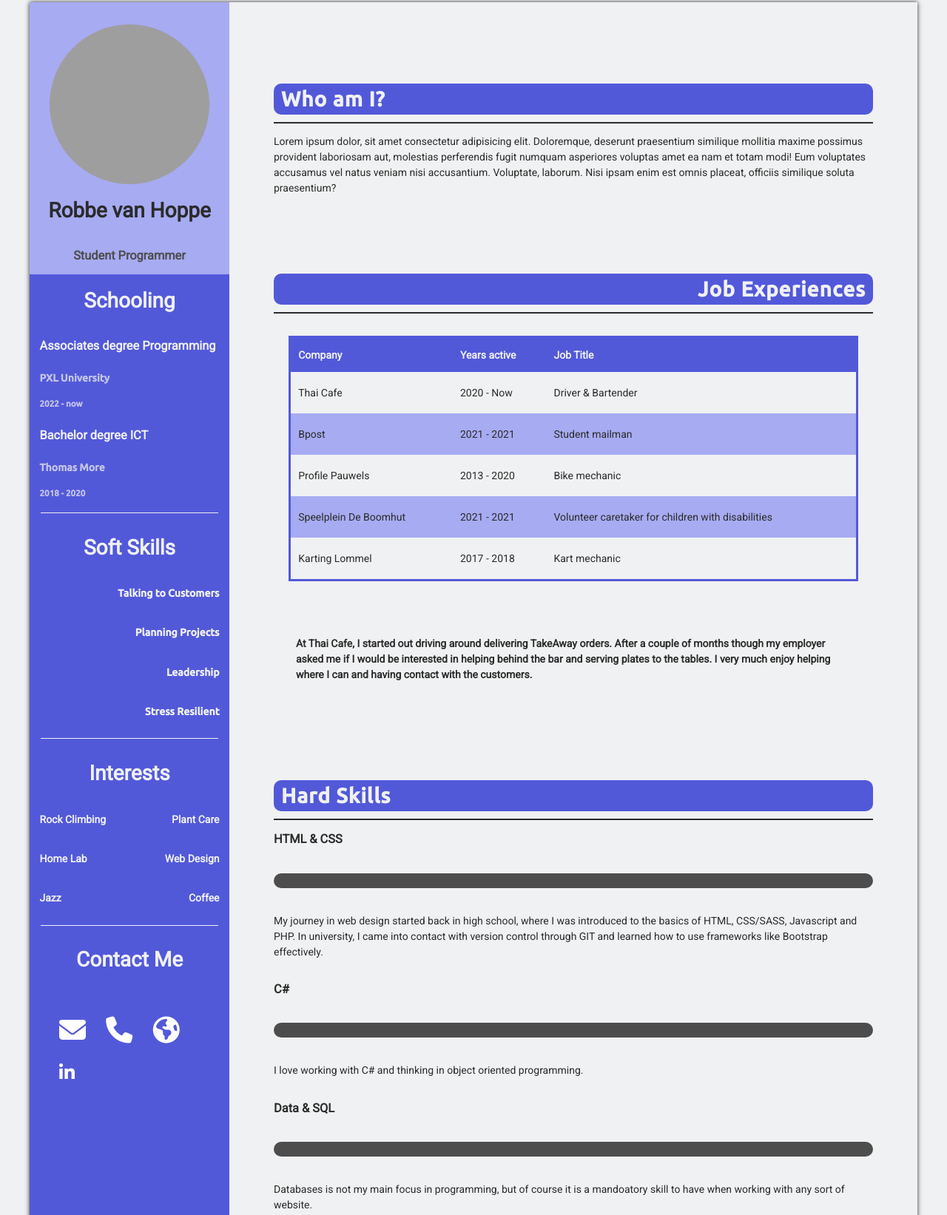
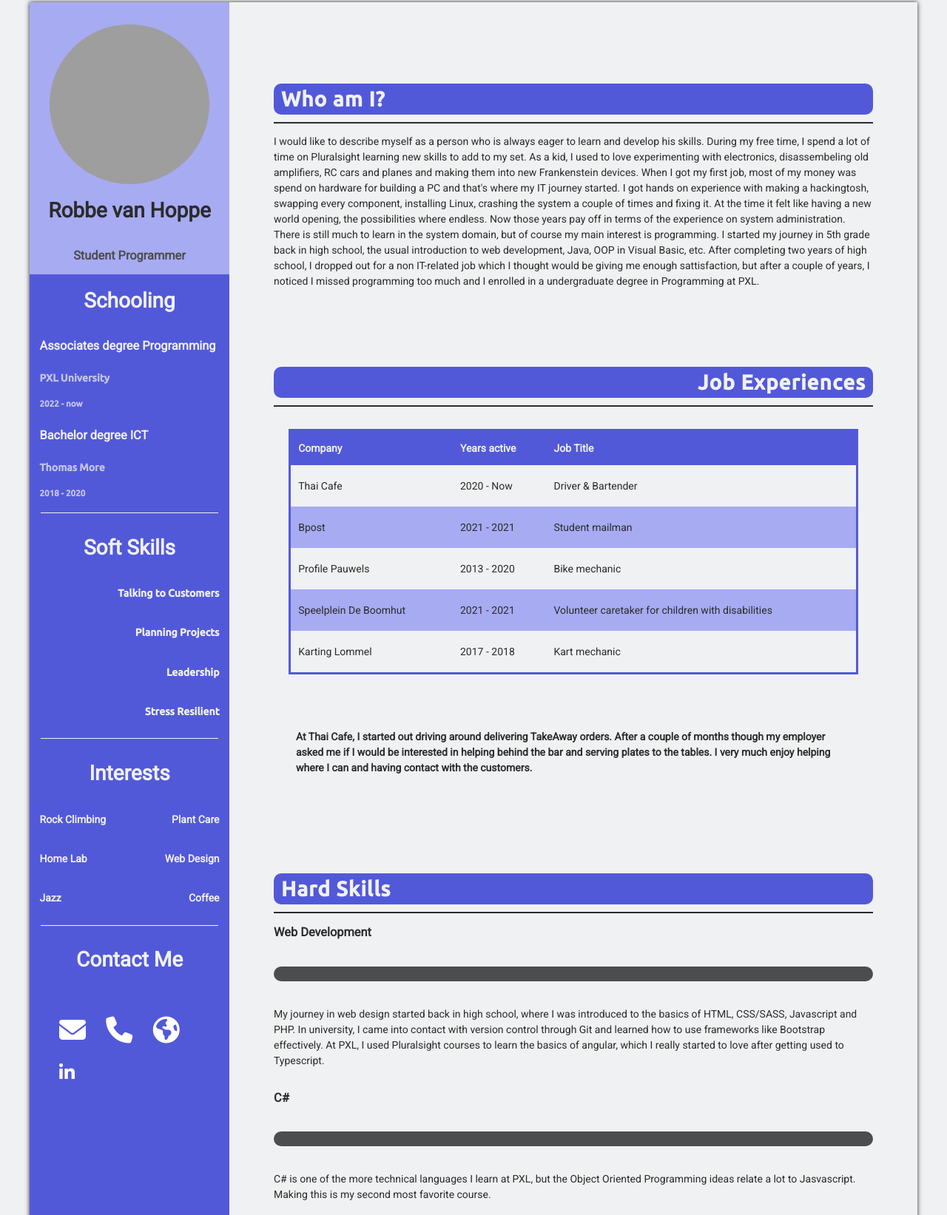
Before and after one commit to Robbe-vH/WebEssentials_22-23, a plain HTML site: page CV/index.html in a window 1280 px wide. Shown: the part 120-1763 px from the top of the page at 74% size. Drawn offline with nearby package versions, Linux system fonts and the light colour scheme; grey boxes are pictures that could not be loaded.

Commit message:
beschrijvende tekst toegevoegd

```diff
--- a/CV/index.html
+++ b/CV/index.html
@@ -134,10 +134,21 @@
                 </div>
 
                 <div class="hr"></div>
-                <p>Lorem ipsum dolor, sit amet consectetur adipisicing elit. Doloremque, deserunt praesentium similique
-                    mollitia maxime possimus provident laboriosam aut, molestias perferendis fugit numquam asperiores
-                    voluptas amet ea nam et totam modi! Eum voluptates accusamus vel natus veniam nisi accusantium.
-                    Voluptate, laborum. Nisi ipsam enim est omnis placeat, officiis similique soluta praesentium?</p>
+                <p>I would like to describe myself as a person who is always eager to learn and develop his skills.
+                    During my free time, I spend a lot of time on Pluralsight learning new skills to add to my set. As a
+                    kid, I used to love experimenting with electronics, disassembeling old amplifiers, RC cars and
+                    planes and making them into new Frankenstein devices. When I got my first job, most of my money was
+                    spend on hardware for building a PC and that's where my IT journey started. I got hands on
+                    experience with making a hackingtosh, swapping every component, installing Linux, crashing the
+                    system a couple of times and fixing it. At the time it felt like having a new world opening, the
+                    possibilities where endless. Now those years pay off in terms of the experience on system
+                    administration. There is still much to learn in the system domain, but of course my main interest is
+                    programming.
+                    I started my journey in 5th grade back in high school, the usual introduction to web development,
+                    Java, OOP in Visual Basic, etc. After completing two years of high school, I dropped out for a non
+                    IT-related job which I thought would be giving me enough sattisfaction, but after a couple of years,
+                    I noticed I missed programming too much and I enrolled in a undergraduate degree in Programming at
+                    PXL.</p>
             </div>
 
 
@@ -235,7 +246,7 @@
 
                 <!-- Balkjes, ja dit design komt van W3 schools, maar de javascript is wel zelf geschreven -->
                 <div class="hardsk">
-                    <h3>HTML & CSS</h3>
+                    <h3>Web Development</h3>
                     <div class="skillbalk" onmouseenter="move1()">
                         <div id="skillbar1" class="skillload"></div>
                     </div>
@@ -243,7 +254,9 @@
                     <p>
                         My journey in web design started back in high school, where I was introduced to the basics of
                         HTML, CSS/SASS, Javascript and PHP. In university, I came into contact with version control
-                        through GIT and learned how to use frameworks like Bootstrap effectively.
+                        through Git and learned how to use frameworks like Bootstrap effectively. At PXL, I used
+                        Pluralsight courses to learn the basics of angular, which I really started to love after getting
+                        used to Typescript.
                     </p>
                 </div>
 
@@ -254,7 +267,8 @@
                     </div>
 
                     <p>
-                        I love working with C# and thinking in object oriented programming.
+                        C# is one of the more technical languages I learn at PXL, but the Object Oriented Programming
+                        ideas relate a lot to Jasvascript. Making this is my second most favorite course.
                     </p>
                 </div>
 
@@ -265,8 +279,9 @@
                     </div>
 
                     <p>
-                        Databases is not my main focus in programming, but of course it is a mandoatory skill to have
-                        when working with any sort of website.
+                        I am not great with SQL and database structures, but it is a vital part of making basically any
+                        sort of website that has to store data. Though I don't really like working with the language, I
+                        am able to do basicv selections, subquerries and functions.
                     </p>
                 </div>
             </div>
```
